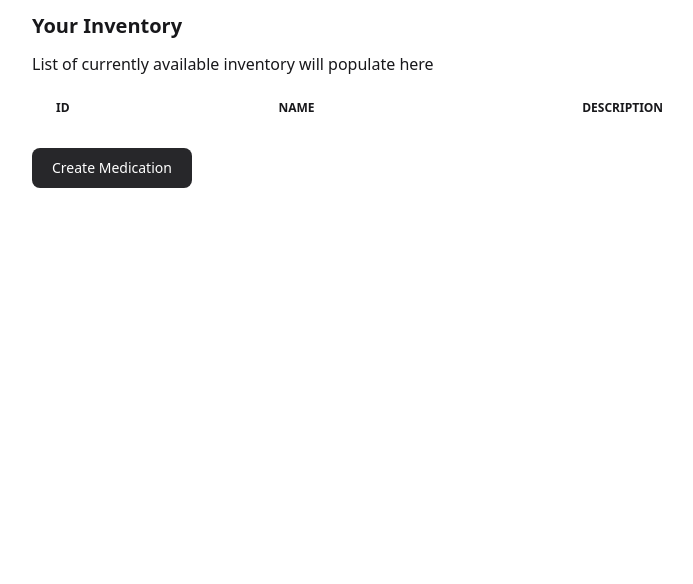
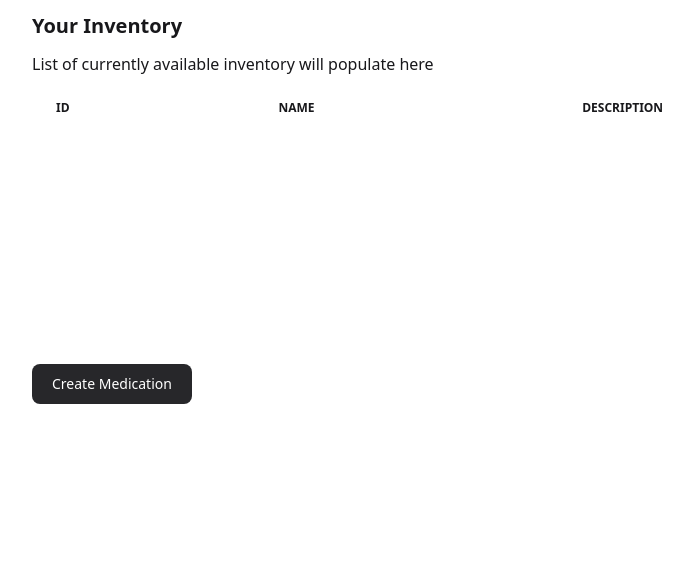
Before and after one commit to Victor-M16/Smart-Pharmacist, a Django app: template smartpharmacist/core/templates/core/pharm-home.html in a window 1280 px wide. Shown: the part 56-640 px from the top of the page, without its empty margins (112-805 px from the left). Run offline with Django 3.2, Linux system fonts and the light colour scheme; the template is opened without the code that fills it, so the values that code supplies are empty; some libraries are stand-ins or nearby versions; some web fonts are replaced.

Commit message:
feat: :lipstick: make tables in pharmacist view scrollable in all directions

```diff
--- a/smartpharmacist/core/templates/core/pharm-home.html
+++ b/smartpharmacist/core/templates/core/pharm-home.html
@@ -9,7 +9,7 @@
 
   <!-- inventory table -->
 
-  <div class="relative overflow-x-auto mb-5">
+  <div class="relative overflow-x-auto overflow-y-auto h-64 mb-5">
     <table
       class="w-full text-sm text-left rtl:text-right text-zinc-500 dark:text-zinc-400"
     >
```
